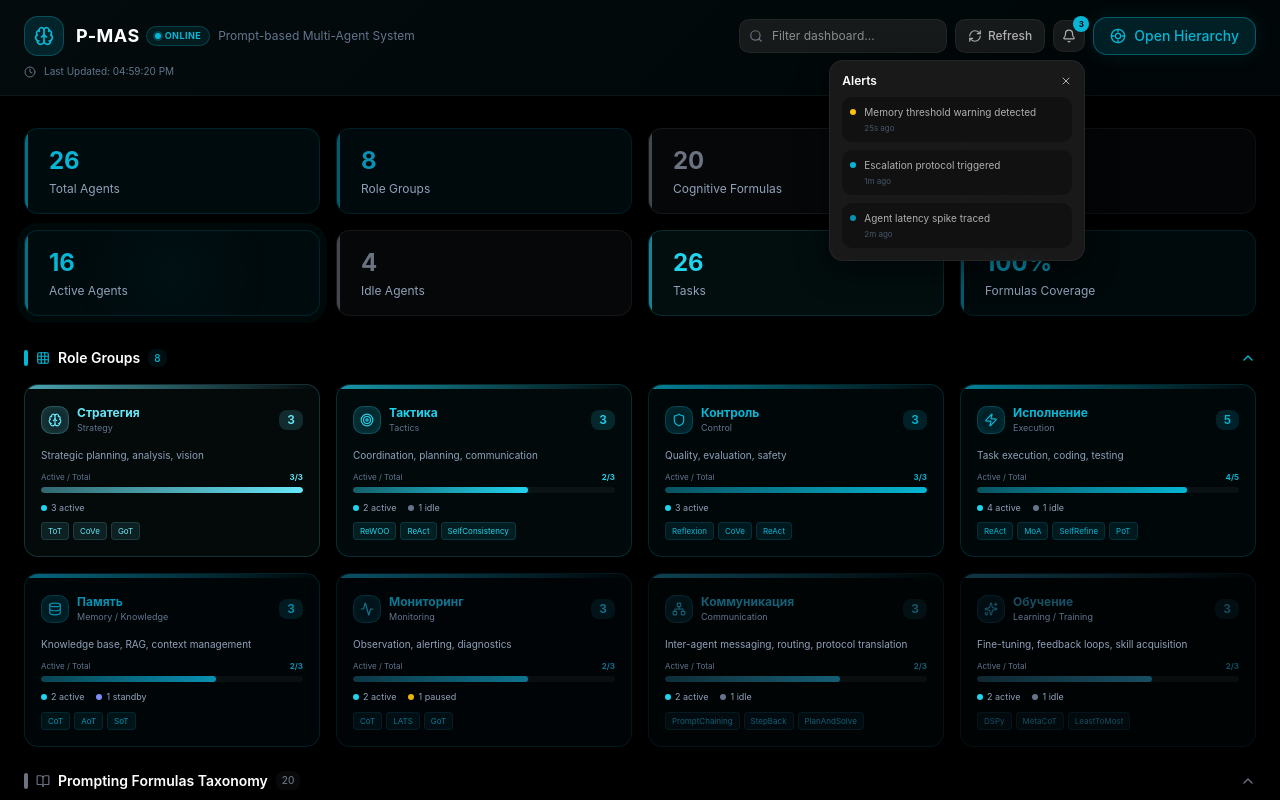
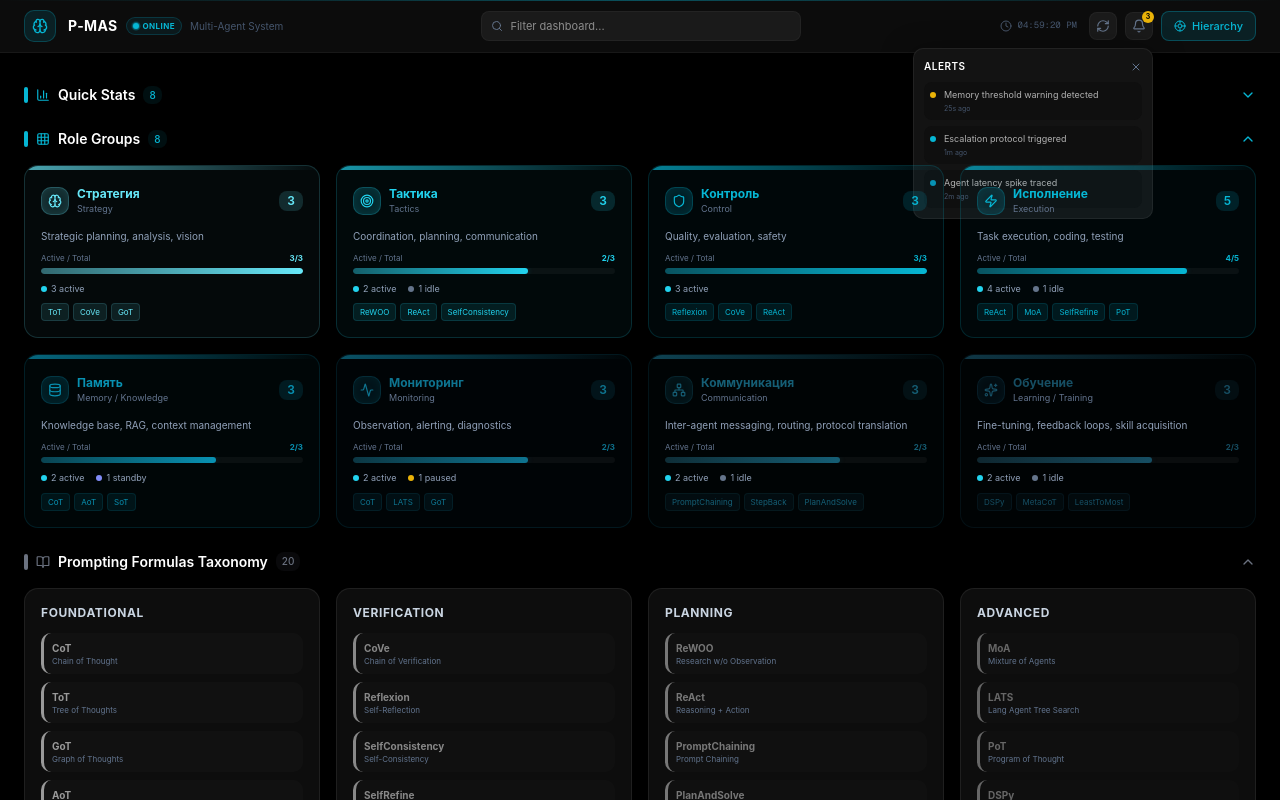
Before and after one commit to stsgs1980/P-MAS, a Next.js app: page / in a window 1280 px wide. Both pictures are taken after a click on the button "Alerts". Shown: the top 800 px of the page. Built offline with nearby package versions, Linux system fonts and the light colour scheme.

Commit message:
153fbd26-dac9-46f0-ac61-fbf9e4f4003f

```diff
--- a/src/app/page.tsx
+++ b/src/app/page.tsx
@@ -1496,110 +1496,106 @@ function DashboardPanel({ onOpenHierarchy }: { onOpenHierarchy: () => void }) {
         }
       `}</style>
 
-      {/* Header */}
+      {/* Header — Compact single-row */}
       <header
-        className="px-4 sm:px-6 py-4 border-b border-white/5 relative"
-        style={{
-          background: 'linear-gradient(135deg, rgba(103,232,249,0.05), rgba(6,182,212,0.04), rgba(14,116,144,0.03))',
-          backgroundSize: '200% 200%',
-          animation: 'gradientShift 12s ease infinite',
-        }}
-      >
-        <div className="max-w-[1280px] mx-auto">
-          {/* Top row: Logo + actions */}
-          <div className="flex items-center justify-between relative z-10">
-            <div className="flex items-center gap-3">
-              <div className="w-10 h-10 rounded-xl flex items-center justify-center relative"
-                style={{ background: 'rgba(6,182,212,0.15)', border: '1px solid rgba(6,182,212,0.3)' }}>
-                <Brain className="w-5 h-5" style={{ color: '#06B6D4' }} />
+        className="px-4 sm:px-6 py-2.5 border-b border-white/5 relative"
+        style={{
+          background: 'rgba(13, 13, 13, 0.95)',
+          backdropFilter: 'blur(12px)',
+        }}
+      >
+        {/* Subtle top accent line */}
+        <div className="absolute top-0 left-0 right-0 h-px" style={{ background: 'linear-gradient(90deg, transparent, rgba(6,182,212,0.4), transparent)' }} />
+
+        <div className="max-w-[1280px] mx-auto flex items-center justify-between gap-4">
+          {/* Left: Logo + Title + Status */}
+          <div className="flex items-center gap-3 flex-shrink-0">
+            <div className="w-8 h-8 rounded-lg flex items-center justify-center" style={{ background: 'rgba(6,182,212,0.12)', border: '1px solid rgba(6,182,212,0.25)' }}>
+              <Brain className="w-4 h-4" style={{ color: '#06B6D4' }} />
             </div>
             <div className="flex items-center gap-2">
-                <div className="flex items-center gap-1.5">
-                  <h1 className="text-white font-bold text-lg tracking-wide">P-MAS</h1>
-                  {/* System Status badge */}
-                  <div className="flex items-center gap-1 px-2 py-0.5 rounded-full" style={{ background: 'rgba(6,182,212,0.1)', border: '1px solid rgba(6,182,212,0.25)' }}>
+              <h1 className="text-white font-bold text-sm tracking-wide">P-MAS</h1>
+              <div className="flex items-center gap-1 px-1.5 py-0.5 rounded-full" style={{ background: 'rgba(6,182,212,0.08)', border: '1px solid rgba(6,182,212,0.2)' }}>
                 <span className="relative flex h-1.5 w-1.5">
                   <span className="animate-ping absolute inline-flex h-full w-full rounded-full opacity-75" style={{ background: '#06B6D4' }} />
                   <span className="relative inline-flex rounded-full h-1.5 w-1.5" style={{ background: '#06B6D4' }} />
                 </span>
-                    <span className="text-[9px] font-bold tracking-wider" style={{ color: '#06B6D4' }}>ONLINE</span>
-                  </div>
-                </div>
-                <p className="text-slate-500 text-xs hidden sm:block">Prompt-based Multi-Agent System</p>
-              </div>
-            </div>
-            <div className="flex items-center gap-2">
-              {/* Search input */}
-              <div className="relative hidden sm:block">
-                <Search className="absolute left-2.5 top-1/2 -translate-y-1/2 w-3.5 h-3.5" style={{ color: '#6B7280' }} />
+                <span className="text-[8px] font-bold tracking-wider" style={{ color: '#06B6D4' }}>ONLINE</span>
+              </div>
+              <span className="text-slate-600 text-[10px] hidden md:inline">Multi-Agent System</span>
+            </div>
+          </div>
+
+          {/* Center: Search */}
+          <div className="relative flex-1 max-w-xs hidden sm:block">
+            <Search className="absolute left-2.5 top-1/2 -translate-y-1/2 w-3 h-3" style={{ color: '#64748B' }} />
             <input
               type="text"
               placeholder="Filter dashboard..."
               value={searchQuery}
               onChange={(e) => setSearchQuery(e.target.value)}
-                  className="pl-8 pr-3 py-2 rounded-lg text-xs w-40 lg:w-52 focus:outline-none focus:ring-1 transition-all duration-200"
-                  style={{
-                    background: 'rgba(45, 45, 45, 0.5)',
-                    border: '1px solid rgba(51, 51, 51, 0.5)',
+              className="w-full pl-7 pr-3 py-1.5 rounded-md text-[11px] focus:outline-none transition-all duration-200"
+              style={{
+                background: 'rgba(30, 30, 30, 0.8)',
+                border: '1px solid rgba(51, 51, 51, 0.4)',
                 color: '#FFFFFF',
-                    focusRingColor: 'rgba(6, 182, 212, 0.4)',
-                  }}
-                  onFocus={(e) => { e.currentTarget.style.borderColor = 'rgba(6,182,212,0.4)'; e.currentTarget.style.boxShadow = '0 0 12px rgba(6,182,212,0.1)' }}
-                  onBlur={(e) => { e.currentTarget.style.borderColor = 'rgba(51,51,51,0.5)'; e.currentTarget.style.boxShadow = 'none' }}
-                />
-              </div>
-              {/* Refresh button */}
+              }}
+              onFocus={(e) => { e.currentTarget.style.borderColor = 'rgba(6,182,212,0.4)'; e.currentTarget.style.boxShadow = '0 0 8px rgba(6,182,212,0.08)' }}
+              onBlur={(e) => { e.currentTarget.style.borderColor = 'rgba(51,51,51,0.4)'; e.currentTarget.style.boxShadow = 'none' }}
+            />
+          </div>
+
+          {/* Right: Actions + Clock */}
+          <div className="flex items-center gap-2 flex-shrink-0">
+            <div className="flex items-center gap-1.5 mr-1">
+              <Clock className="w-3 h-3" style={{ color: '#475569' }} />
+              <span className="text-[9px] text-slate-600 font-mono hidden sm:inline" suppressHydrationWarning>{lastUpdated || '--:--:--'}</span>
+            </div>
+            {/* Refresh */}
             <button
               onClick={handleRefresh}
               disabled={refreshing}
-                className="flex items-center gap-1.5 px-3 py-2 rounded-lg text-xs font-medium transition-all duration-200 hover:scale-105 disabled:opacity-50"
-                style={{
-                  background: 'rgba(45, 45, 45, 0.5)',
-                  border: '1px solid rgba(51, 51, 51, 0.5)',
-                  color: '#B0B0B0',
-                }}
+              className="p-1.5 rounded-md transition-all duration-200 hover:scale-105 disabled:opacity-50"
+              style={{ background: 'rgba(30,30,30,0.8)', border: '1px solid rgba(51,51,51,0.4)', color: '#64748B' }}
+              title="Refresh"
             >
               <RefreshCw className={`w-3.5 h-3.5 ${refreshing ? 'animate-spin-slow' : ''}`} />
-                <span className="hidden sm:inline">{refreshing ? 'Refreshing...' : 'Refresh'}</span>
             </button>
-              {/* Notification bell */}
+            {/* Notifications */}
             <div className="relative">
               <button
                 onClick={() => setShowNotifications(!showNotifications)}
-                  className="flex items-center p-2 rounded-lg transition-all duration-200 hover:scale-105"
-                  style={{
-                    background: 'rgba(45, 45, 45, 0.5)',
-                    border: '1px solid rgba(51, 51, 51, 0.5)',
-                    color: '#B0B0B0',
-                  }}
+                className="p-1.5 rounded-md transition-all duration-200 hover:scale-105 relative"
+                style={{ background: 'rgba(30,30,30,0.8)', border: '1px solid rgba(51,51,51,0.4)', color: '#64748B' }}
+                title="Alerts"
               >
                 <Bell className="w-3.5 h-3.5" />
-                  <span className="absolute -top-1 -right-1 w-4 h-4 rounded-full flex items-center justify-center text-[8px] font-bold" style={{ background: '#06B6D4', color: '#000000' }}>3</span>
+                <span className="absolute -top-0.5 -right-0.5 w-3 h-3 rounded-full flex items-center justify-center text-[7px] font-bold" style={{ background: '#EAB308', color: '#000000' }}>3</span>
               </button>
               {showNotifications && (
                 <div
-                    className="absolute right-0 top-10 w-64 rounded-xl p-3 z-50 animate-fade-in-up"
-                    style={{
-                      background: 'rgba(26,26,26,0.98)',
+                  className="absolute right-0 top-9 w-60 rounded-lg p-2.5 z-50 animate-fade-in-up"
+                  style={{
+                    background: 'rgba(20,20,20,0.98)',
                     border: '1px solid rgba(51,51,51,0.5)',
-                      boxShadow: '0 8px 30px rgba(0,0,0,0.5)',
+                    boxShadow: '0 8px 30px rgba(0,0,0,0.6)',
                   }}
                 >
                   <div className="flex items-center justify-between mb-2">
-                      <span className="text-white text-xs font-semibold">Alerts</span>
-                      <button onClick={() => setShowNotifications(false)} className="text-[#B0B0B0] hover:text-white transition-colors"><X className="w-3 h-3" /></button>
-                    </div>
-                    <div className="space-y-2">
+                    <span className="text-white text-[10px] font-semibold uppercase tracking-wider">Alerts</span>
+                    <button onClick={() => setShowNotifications(false)} className="text-slate-500 hover:text-white transition-colors"><X className="w-3 h-3" /></button>
+                  </div>
+                  <div className="space-y-1.5">
                     {[
-                        { text: 'Memory threshold warning detected', time: '25s ago', color: '#FFC107' },
+                      { text: 'Memory threshold warning detected', time: '25s ago', color: '#EAB308' },
                       { text: 'Escalation protocol triggered', time: '1m ago', color: '#06B6D4' },
                       { text: 'Agent latency spike traced', time: '2m ago', color: '#0891B2' },
                     ].map((alert, i) => (
-                        <div key={i} className="flex items-start gap-2 p-2 rounded-lg transition-colors duration-150 hover:bg-white/[0.03]" style={{ background: 'rgba(13,13,13,0.6)' }}>
+                      <div key={i} className="flex items-start gap-2 p-1.5 rounded-md transition-colors duration-150 hover:bg-white/[0.03]" style={{ background: 'rgba(13,13,13,0.6)' }}>
                         <span className="w-1.5 h-1.5 rounded-full mt-1 flex-shrink-0" style={{ background: alert.color }} />
                         <div>
-                            <p className="text-[10px] text-[#B0B0B0]">{alert.text}</p>
-                            <p className="text-[8px] text-slate-600 mt-0.5">{alert.time}</p>
+                          <p className="text-[9px] text-[#B0B0B0]">{alert.text}</p>
+                          <p className="text-[7px] text-slate-600 mt-0.5">{alert.time}</p>
                         </div>
                       </div>
                     ))}
@@ -1610,15 +1606,14 @@ function DashboardPanel({ onOpenHierarchy }: { onOpenHierarchy: () => void }) {
             {/* Open Hierarchy */}
             <button
               onClick={onOpenHierarchy}
-                className="flex items-center gap-2 px-4 py-2 rounded-xl text-sm font-medium transition-all duration-200 hover:scale-105"
-                style={{
-                  background: 'rgba(6, 182, 212, 0.15)',
-                  border: '1px solid rgba(6, 182, 212, 0.4)',
+              className="flex items-center gap-1.5 px-3 py-1.5 rounded-md text-[11px] font-medium transition-all duration-200 hover:scale-105"
+              style={{
+                background: 'rgba(6, 182, 212, 0.12)',
+                border: '1px solid rgba(6, 182, 212, 0.3)',
                 color: '#06B6D4',
-                  boxShadow: '0 0 20px rgba(6, 182, 212, 0.1)',
-                }}
-              >
-                <svg xmlns="http://www.w3.org/2000/svg" width="16" height="16" viewBox="0 0 24 24" fill="none" stroke="currentColor" strokeWidth="2" strokeLinecap="round" strokeLinejoin="round">
+              }}
+            >
+              <svg xmlns="http://www.w3.org/2000/svg" width="12" height="12" viewBox="0 0 24 24" fill="none" stroke="currentColor" strokeWidth="2" strokeLinecap="round" strokeLinejoin="round">
                 <circle cx="12" cy="12" r="10"/>
                 <circle cx="12" cy="12" r="4"/>
                 <line x1="12" y1="2" x2="12" y2="6"/>
@@ -1626,36 +1621,38 @@ function DashboardPanel({ onOpenHierarchy }: { onOpenHierarchy: () => void }) {
                 <line x1="2" y1="12" x2="6" y2="12"/>
                 <line x1="18" y1="12" x2="22" y2="12"/>
               </svg>
-                <span>Open Hierarchy</span>
+              <span className="hidden sm:inline">Hierarchy</span>
             </button>
           </div>
         </div>
-          {/* Bottom row: Last Updated */}
-          <div className="flex items-center justify-between mt-2 relative z-10">
-            <div className="flex items-center gap-2">
-              <Clock className="w-3 h-3" style={{ color: '#6B7280' }} />
-              <span className="text-[10px] text-slate-500" suppressHydrationWarning>Last Updated: {lastUpdated || '--:--:--'}</span>
-            </div>
-            {/* Mobile search */}
-            <div className="relative sm:hidden">
-              <Search className="absolute left-2.5 top-1/2 -translate-y-1/2 w-3 h-3" style={{ color: '#6B7280' }} />
+
+        {/* Mobile search row */}
+        <div className="sm:hidden mt-2">
+          <div className="relative">
+            <Search className="absolute left-2.5 top-1/2 -translate-y-1/2 w-3 h-3" style={{ color: '#64748B' }} />
             <input
               type="text"
               placeholder="Filter..."
               value={searchQuery}
               onChange={(e) => setSearchQuery(e.target.value)}
-                className="pl-7 pr-2 py-1.5 rounded-lg text-[10px] w-32 focus:outline-none transition-all duration-200"
-                style={{ background: 'rgba(45,45,45,0.5)', border: '1px solid rgba(51,51,51,0.5)', color: '#FFFFFF' }}
-              />
-            </div>
+              className="w-full pl-7 pr-3 py-1.5 rounded-md text-[10px] focus:outline-none transition-all duration-200"
+              style={{ background: 'rgba(30,30,30,0.8)', border: '1px solid rgba(51,51,51,0.4)', color: '#FFFFFF' }}
+            />
           </div>
         </div>
       </header>
 
       {/* Main content */}
       <main className="flex-1 px-4 sm:px-6 py-6 sm:py-8 max-w-[1280px] mx-auto w-full">
-        {/* Quick Stats Row */}
-        <div className="grid grid-cols-2 sm:grid-cols-4 gap-3 sm:gap-4 mb-8">
+        {/* Quick Stats Row — collapsible */}
+        <CollapsibleSection
+          title="Quick Stats"
+          icon={<BarChart3 className="w-3.5 h-3.5" style={{ color: '#06B6D4' }} />}
+          count={QUICK_STATS.length}
+          accentColor="#06B6D4"
+          defaultOpen={false}
+        >
+          <div className="grid grid-cols-2 sm:grid-cols-4 gap-3 sm:gap-4">
           {QUICK_STATS.map((stat, index) => {
             const isActiveAgents = stat.label === 'Active Agents'
             return (
@@ -1695,6 +1692,7 @@ function DashboardPanel({ onOpenHierarchy }: { onOpenHierarchy: () => void }) {
             )
           })}
           </div>
+        </CollapsibleSection>
 
         {/* Role Groups Grid */}
         <CollapsibleSection
--- a/src/components/agent-hierarchy.tsx
+++ b/src/components/agent-hierarchy.tsx
@@ -1896,11 +1896,11 @@ function ConnectionFilterPanel({
       <AnimatePresence>
         {open && (
           <motion.div
-            initial={{ opacity: 0, y: -8, scale: 0.95 }}
+            initial={{ opacity: 0, y: 8, scale: 0.95 }}
             animate={{ opacity: 1, y: 0, scale: 1 }}
-            exit={{ opacity: 0, y: -8, scale: 0.95 }}
+            exit={{ opacity: 0, y: 8, scale: 0.95 }}
             transition={{ duration: 0.15 }}
-            className="absolute bottom-full mb-2 left-0 rounded-xl overflow-hidden"
+            className="absolute top-full mt-2 left-0 rounded-xl overflow-hidden z-50"
             style={{
               background: 'rgba(26, 26, 26, 0.95)',
               backdropFilter: 'blur(16px)',
@@ -3246,10 +3246,10 @@ export default function AgentHierarchy({ onBack }: { onBack?: () => void }) {
         </g>
       </svg>
 
-      {/* Bottom-left panels: Stats + Legend + Connection Filter */}
-      <div className="fixed bottom-4 left-4 z-40 flex flex-col gap-2">
+      {/* Bottom-left panels: Combined Stats + Legend + Connection Filter */}
+      <div className="fixed bottom-4 left-4 z-40 flex flex-col gap-2" style={{ maxHeight: 'calc(100vh - 80px)', overflowY: 'auto' }}>
+        <LegendPanel />
         <StatsDashboard stats={stats} />
-        <LegendPanel />
         <ConnectionFilterPanel
           hiddenEdgeTypes={hiddenEdgeTypes}
           onToggleEdgeType={handleToggleEdgeType}
```
Also changed, not shown: 1 other file (tests, documents, lock files or other folders). Lines whose indentation alone changed are shown as unchanged.
